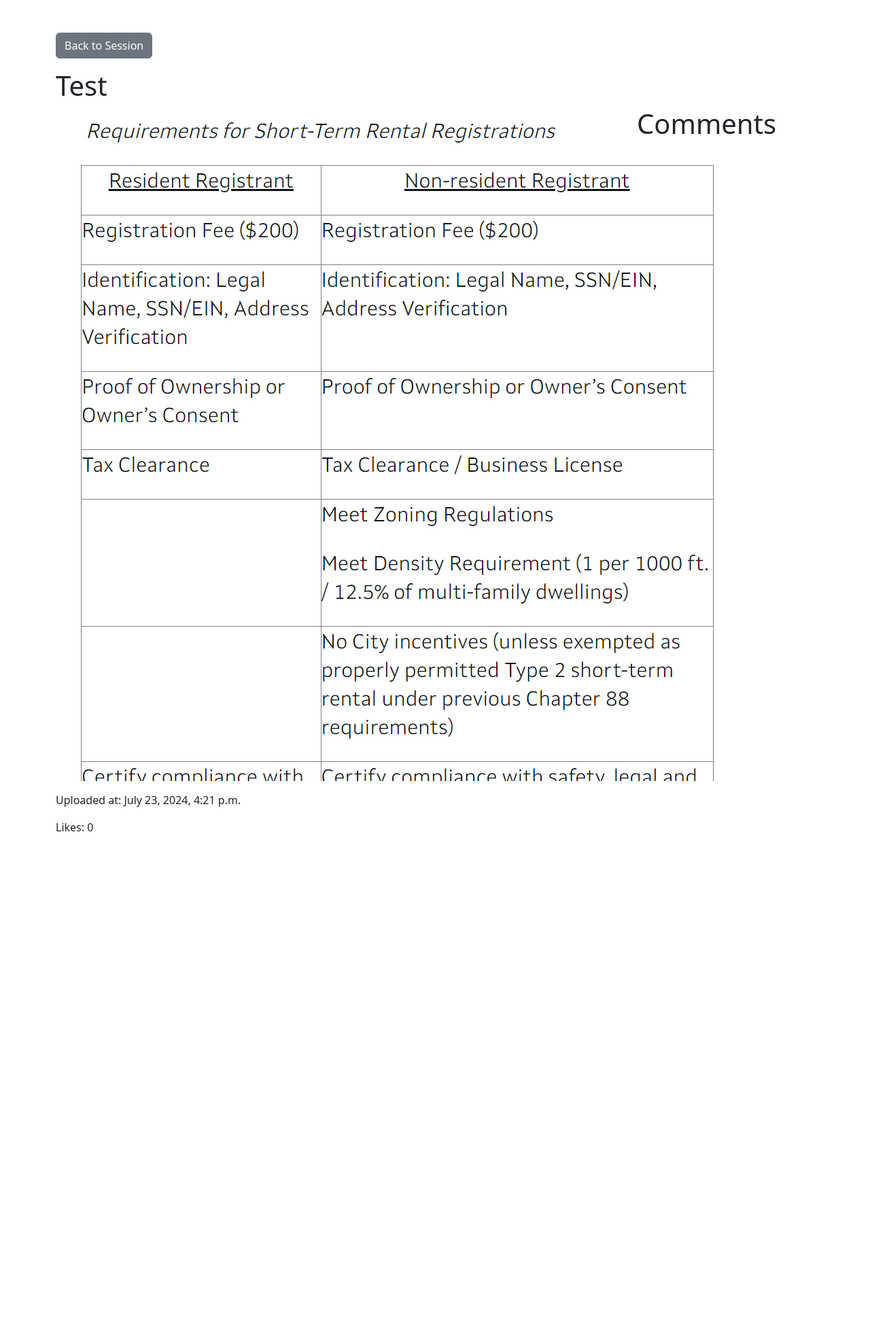
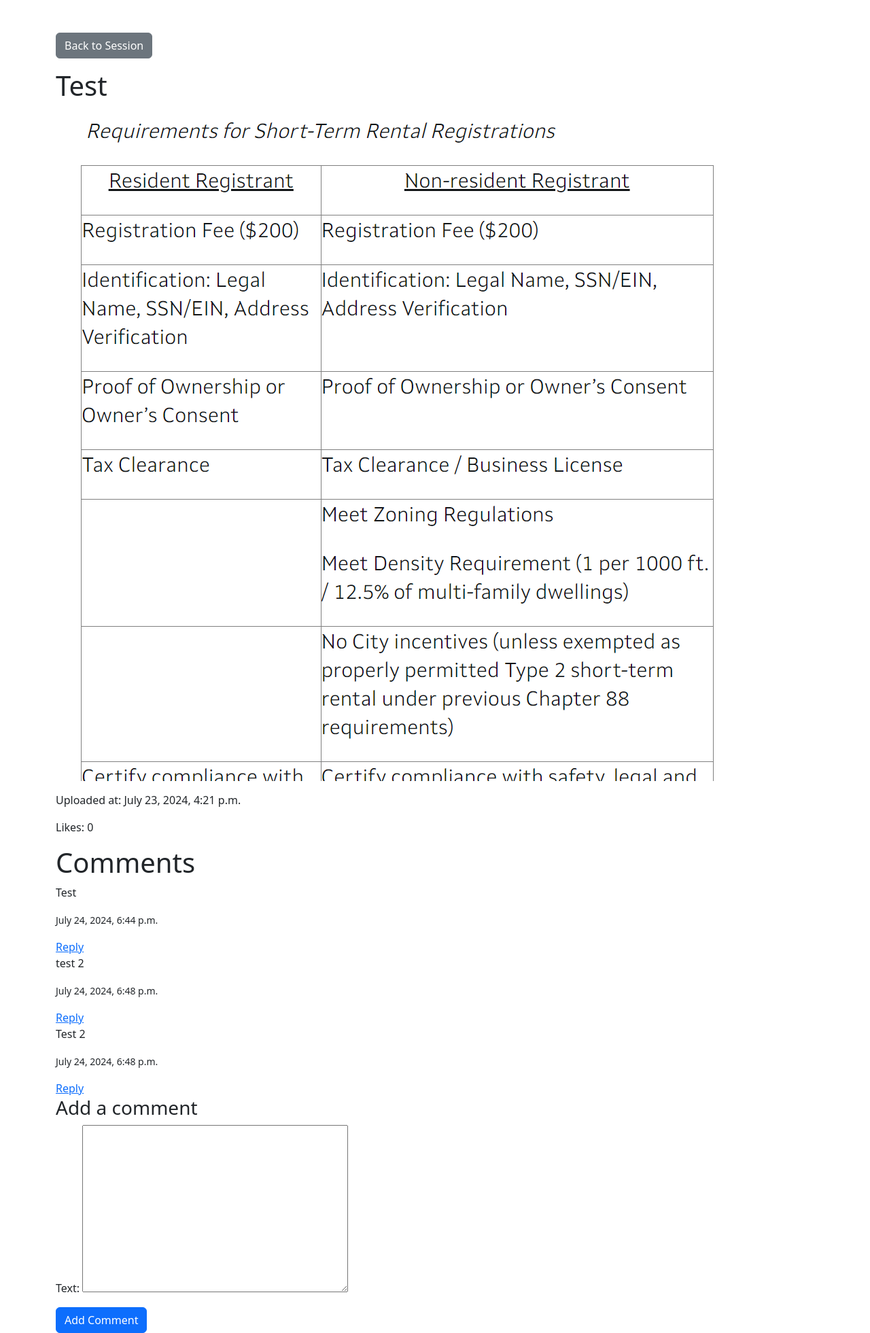
Before and after one commit to admiralorbiter/EngageKC, a Django app: page /post/4/ in a window 1280 px wide. Shown: the part 42-2003 px from the top of the page at 68% size. Before the commit the page ends 1265 px from the top, so only its background shows below. Run offline with Django 5.2, Linux system fonts and the light colour scheme; data comes from the database, SQL or seed files in the repository; parts of the project's set-up code (start-up, migrations or seed data) failed here and were passed over; some libraries are stand-ins or nearby versions.

Commit message:
comments started

```diff
--- a/video_app/forms.py
+++ b/video_app/forms.py
@@ -1,7 +1,12 @@
 from django import forms
-from .models import Session, Media
+from .models import Session, Media, Comment
 from django.contrib.auth.forms import AuthenticationForm
 from django.core.exceptions import ValidationError
+
+class CommentForm(forms.ModelForm):
+    class Meta:
+        model = Comment
+        fields = ('text',)
 
 class SessionForm(forms.ModelForm):
     class Meta:
--- a/video_app/models.py
+++ b/video_app/models.py
@@ -98,8 +98,9 @@ class Post(models.Model):
         return self.title
 
 class Comment(models.Model):
-    post = models.ForeignKey(Post, on_delete=models.CASCADE, related_name='comments')
-    content = models.TextField()
+    media = models.ForeignKey(Media, related_name='comments', on_delete=models.CASCADE)
+    parent = models.ForeignKey('self', null=True, blank=True, related_name='replies', on_delete=models.CASCADE)
+    text = models.TextField()
     created_at = models.DateTimeField(auto_now_add=True)
     updated_at = models.DateTimeField(auto_now=True)
 
--- /dev/null
+++ b/video_app/templates/video_app/comment.html
@@ -0,0 +1,28 @@
+<div class="comment">
+    <p>{{ comment.text }}</p>
+    <p><small>{{ comment.created_at }}</small></p>
+    <a href="#" class="reply" data-id="{{ comment.id }}">Reply</a>
+
+    <div class="replies">
+        {% for reply in comment.replies.all %}
+            {% include 'video_app/comment.html' with comment=reply %}
+        {% endfor %}
+    </div>
+
+    <form method="post" class="reply-form" style="display: none;">
+        {% csrf_token %}
+        {{ comment_form.as_p }}
+        <input type="hidden" name="parent_id" value="{{ comment.id }}">
+        <button type="submit" class="btn btn-primary">Reply</button>
+    </form>
+</div>
+<script>
+    document.querySelectorAll('.reply').forEach(function(replyLink) {
+        replyLink.addEventListener('click', function(event) {
+            event.preventDefault();
+            var commentId = this.dataset.id;
+            var replyForm = this.nextElementSibling.nextElementSibling;
+            replyForm.style.display = 'block';
+        });
+    });
+</script>
--- a/video_app/templates/video_app/post_detail.html
+++ b/video_app/templates/video_app/post_detail.html
@@ -26,6 +26,18 @@
             </div>
             <div class="col">
                 <h1>Comments</h1>
+                <div class="comments">
+                    {% for comment in comments %}
+                        {% include 'video_app/comment.html' with comment=comment %}
+                    {% endfor %}
+                </div>
+
+                <h3>Add a comment</h3>
+                <form method="post">
+                    {% csrf_token %}
+                    {{ comment_form.as_p }}
+                    <button type="submit" class="btn btn-primary">Add Comment</button>
+                </form>
             </div>
         </div>
     </div>
--- a/video_app/views.py
+++ b/video_app/views.py
@@ -12,11 +12,28 @@ from django.core.files.base import ContentFile
 from django.core.files.uploadedfile import SimpleUploadedFile
 from django.shortcuts import get_object_or_404, redirect
 from django.contrib import messages
-from .models import Media, Post
+from .models import Media, Post, Comment
+from .forms import CommentForm
 
 def post_detail(request, id):
     media = get_object_or_404(Media, id=id)
-    return render(request, 'video_app/post_detail.html', {'media': media})
+    comments = media.comments.filter(parent__isnull=True)
+    new_comment = None
+
+    if request.method == 'POST':
+        comment_form = CommentForm(data=request.POST)
+        if comment_form.is_valid():
+            new_comment = comment_form.save(commit=False)
+            new_comment.media = media
+            if request.POST.get('parent_id'):
+                parent_id = int(request.POST.get('parent_id'))
+                new_comment.parent = Comment.objects.get(id=parent_id)
+            new_comment.save()
+            return redirect('post_detail', id=media.id)
+    else:
+        comment_form = CommentForm()
+
+    return render(request, 'video_app/post_detail.html', {'media': media, 'comments': comments, 'new_comment': new_comment, 'comment_form': comment_form})
 
 def pause_session(request, session_pk):
     session = get_object_or_404(Session, id=session_pk)
```
Also changed, not shown: db.sqlite3, video_app/migrations/0013_comment_parent.py (added), video_app/migrations/0014_comment_text.py (added), video_app/migrations/0015_remove_comment_content_remove_comment_post_and_more.py (added).
